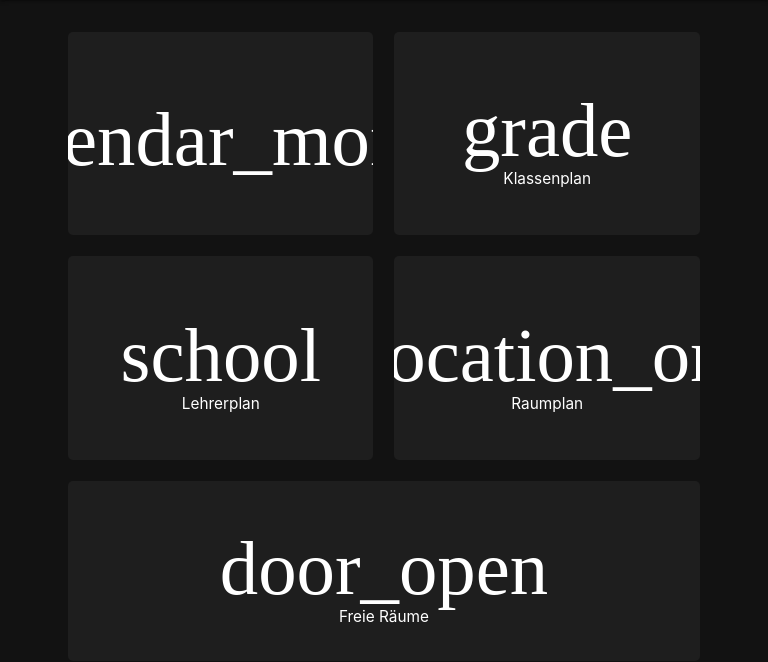
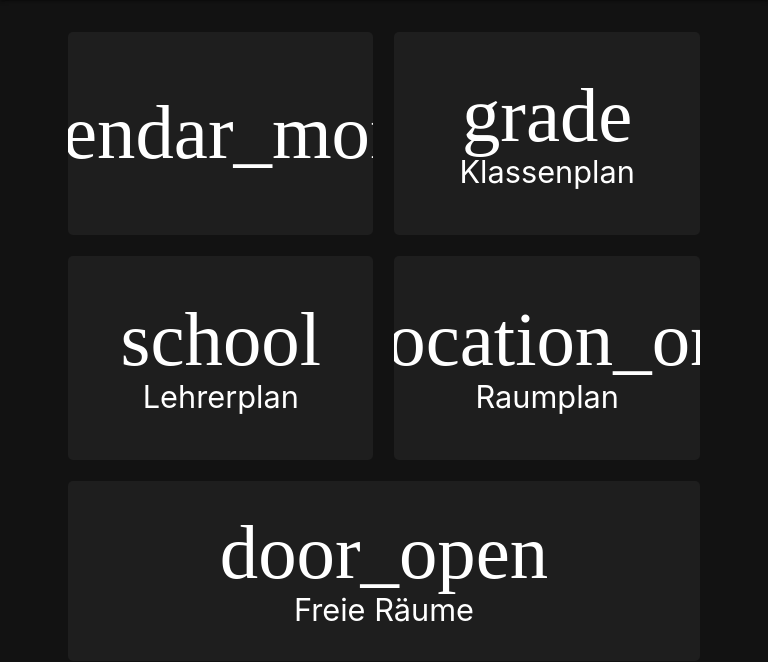
Before and after one commit to ArtrenH/VPlan_Website, a Flask app: template templates/index.html in a window 768 px wide. Shown: the part 64-726 px from the top of the page. Run offline with Flask 2, Linux system fonts and the light colour scheme; the template is opened without the code that fills it, so the values that code supplies are empty; some libraries are stand-ins or nearby versions; some web fonts are replaced.

Commit message:
icon description size fix

```diff
--- a/static/css/base.css
+++ b/static/css/base.css
@@ -452,7 +452,6 @@ input:focus+label {
 
 .icon_description {
     font-size: clamp(1rem, 2vw, 3rem);
-    margin-bottom: clamp(-1rem, -2vw, -3rem);
 }
 
 @media only screen and (min-width: 400px) and (max-width: 992px) {
@@ -460,9 +459,8 @@ input:focus+label {
         font-size: 10vw;
     }
 
-    #icon_description {
+    .icon_description {
         font-size: 4vw;
-        margin-bottom: -4vw;
     }
 }
 
```
